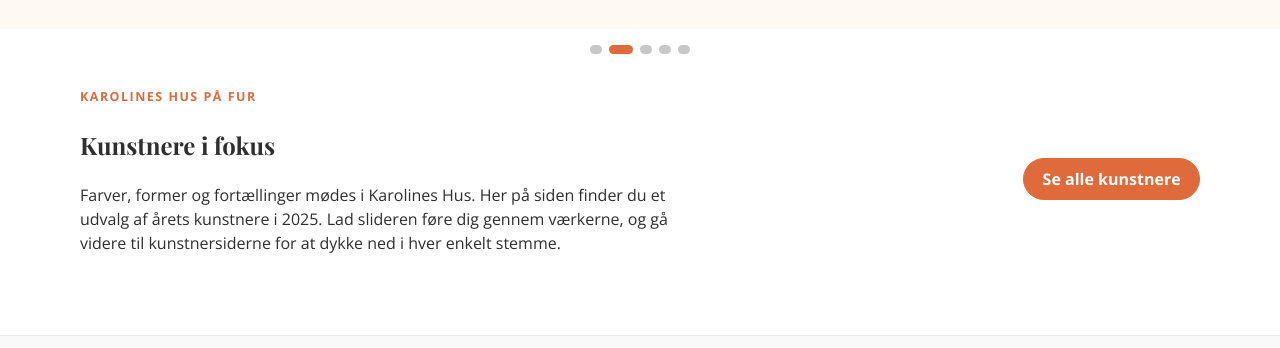
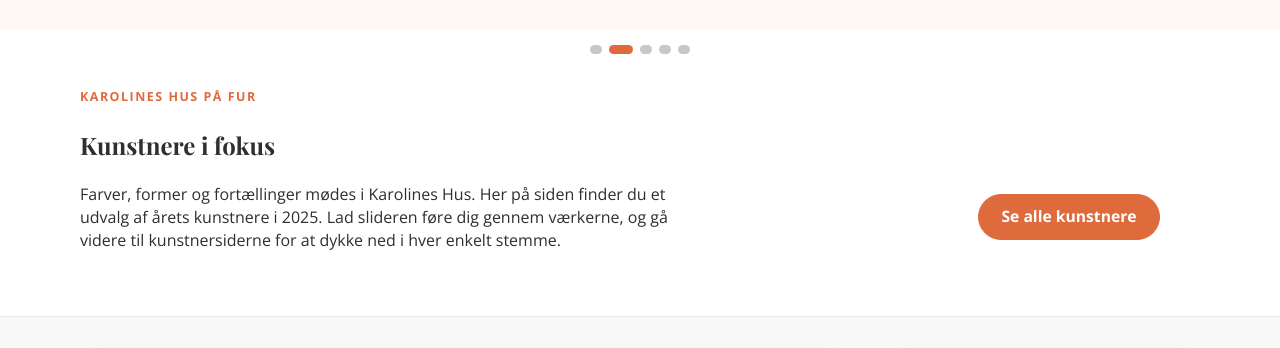
Before and after one commit to cederdorff/karolineshus, a React (Vite) app: page / in a window 1280 px wide. Shown: the part 802-1150 px from the top of the page. Built offline with nearby package versions, Linux system fonts and the light colour scheme.

Commit message:
Refactor HomePage layout and styles; update featured content structure for better readability

```diff
--- a/src/pages/HomePage.jsx
+++ b/src/pages/HomePage.jsx
@@ -178,19 +178,21 @@
 
           <div className="container">
             <div className="featured-content-intro">
-              <div className="featured-content-intro__text">
+              <div className="featured-content-intro__heading">
                 <p className="eyebrow">Karolines Hus på Fur</p>
                 <h2>Kunstnere i fokus</h2>
+              </div>
+              <div className="featured-content-intro__body">
                 <p>
                   Farver, former og fortællinger mødes i Karolines Hus. Her på
                   siden finder du et udvalg af årets kunstnere i 2025. Lad
                   slideren føre dig gennem værkerne, og gå videre til
                   kunstnersiderne for at dykke ned i hver enkelt stemme.
                 </p>
+                <Link className="featured-content-intro__cta" to="/kunstnere">
+                  Se alle kunstnere
+                </Link>
               </div>
-              <Link className="featured-content-intro__cta" to="/kunstnere">
-                Se alle kunstnere
-              </Link>
             </div>
           </div>
         </section>
--- a/src/styles.css
+++ b/src/styles.css
@@ -157,20 +157,29 @@
 }
 
 .featured-content-intro {
+  max-width: none;
+  padding: 1.1rem 0 2rem;
+}
+
+.featured-content-intro__heading {
+  min-width: 0;
+}
+
+.featured-content-intro__heading p {
+  margin-top: 0;
+}
+
+.featured-content-intro__body {
   display: grid;
   grid-template-columns: minmax(0, 1fr) auto;
   align-items: center;
   column-gap: 2rem;
-  max-width: none;
-  padding: 1.1rem 0 2rem;
 }
 
-.featured-content-intro__text {
-  min-width: 0;
-}
-
-.featured-content-intro__text p {
+.featured-content-intro__body p {
   max-width: 68ch;
+  margin: 0;
+  line-height: 1.45;
 }
 
 .featured-content-intro__cta {
@@ -179,11 +188,13 @@
   justify-content: center;
   width: fit-content;
   margin: 0;
+  margin-right: 2.5rem;
   justify-self: end;
   align-self: center;
   line-height: 1;
-  min-height: 42px;
-  padding: 0.68rem 1.15rem;
+  min-height: 46px;
+  padding: 0.82rem 1.4rem;
+  font-size: 0.98rem;
   text-decoration: none;
   font-weight: 700;
   border-radius: 999px;
@@ -296,7 +307,7 @@
 
 .slider-control {
   position: absolute;
-  top: 30%;
+  top: 34%;
   transform: translateY(-50%);
   z-index: 2;
   width: 44px;
@@ -621,13 +632,14 @@
     grid-template-columns: 1fr;
   }
 
-  .featured-content-intro {
+  .featured-content-intro__body {
     grid-template-columns: 1fr;
     row-gap: 0.9rem;
   }
 
   .featured-content-intro__cta {
     justify-self: start;
+    margin-right: 0;
   }
 
   .featured-slider {
```
